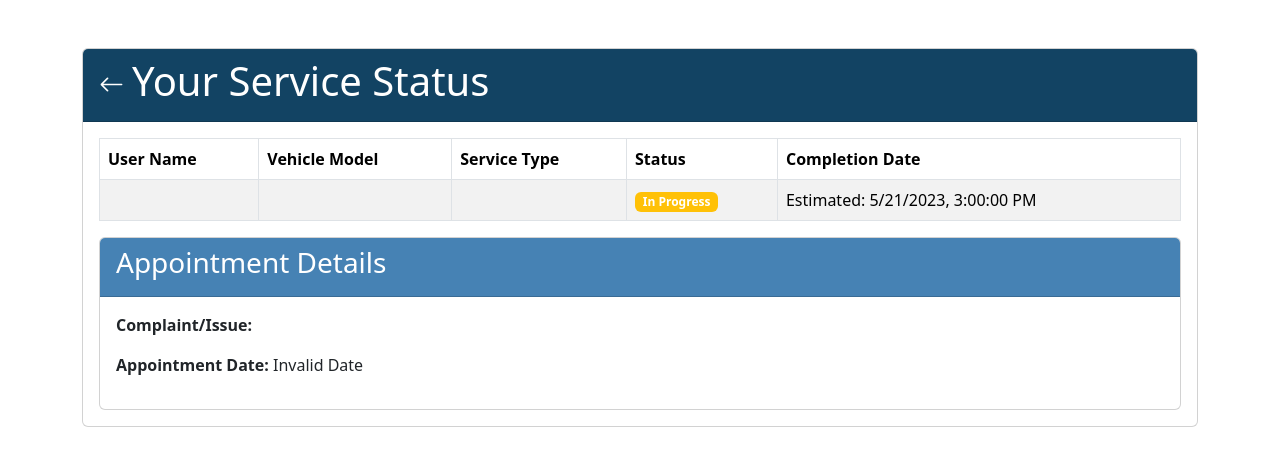
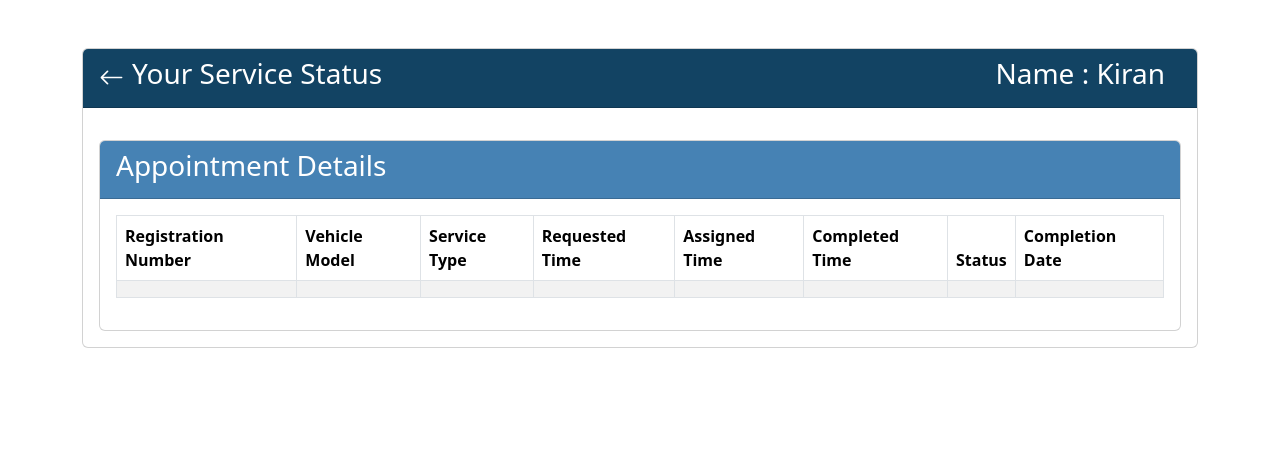
Before and after one commit to Kishore2721/project_fe, a React (Vite) app: page /status in a window 1280 px wide. Shown: the top 466 px of the page. Built offline with nearby package versions, Linux system fonts and the light colour scheme.

Commit message:
page modified

```diff
--- a/src/components/UserCarDetails.jsx
+++ b/src/components/UserCarDetails.jsx
@@ -1,24 +1,24 @@
-import React, { useState } from 'react';
-import { Card, Form, Button, Row, Col, CardHeader } from 'react-bootstrap';
-import { useNavigate } from 'react-router-dom';
-import './UserCarDetails.css'
+import React, { useState } from "react";
+import { Card, Form, Button, Row, Col, CardHeader } from "react-bootstrap";
+import { useNavigate } from "react-router-dom";
+import "./UserCarDetails.css";
 
 const UserCarDetails = () => {
   const navigate = useNavigate();
   const [formData, setFormData] = useState({
-    username: '',
-    vehicleModel: '',
-    serviceType: 'General',
-    complaint: '',
-    appointmentDate: '',
-    specialNotes: ''
+    username: "",
+    vehicleModel: "",
+    serviceType: "General",
+    complaint: "",
+    appointmentDate: "",
+    specialNotes: "",
   });
 
   const handleChange = (e) => {
     const { name, value } = e.target;
-    setFormData(prev => ({
+    setFormData((prev) => ({
       ...prev,
-      [name]: value
+      [name]: value,
     }));
   };
 
@@ -26,26 +26,29 @@ const UserCarDetails = () => {
     e.preventDefault();
     // Here you would typically send the data to an API
     console.log(formData);
-    navigate('/status', { state: formData });
+    navigate("/status", { state: formData });
   };
 
   return (
     <div className="container w-50 mt-5">
       <Card>
-            <CardHeader className='d-flex align-items-center bg-color'>
-              <i className='bi bi-arrow-left me-2 icon'></i>
+        <CardHeader className="d-flex align-items-center bg-color">
+          <i className="bi bi-arrow-left me-2 icon"></i>
           <h1 className="text-center ">Book Your Service Appointment</h1>
-
         </CardHeader>
         <Card.Body>
-
           <Form onSubmit={handleSubmit}>
-
             <Col md={12}>
               <Form.Group className="mb-3">
                 <Form.Label>Username</Form.Label>
                 <Form.Control
-                        type="text"name="username" value={formData.username} onChange={handleChange} required placeholder="Enter your Username" />
+                  type="text"
+                  name="username"
+                  value={formData.username}
+                  onChange={handleChange}
+                  required
+                  placeholder="Enter your Username"
+                />
               </Form.Group>
             </Col>
             <Row>
@@ -53,14 +56,24 @@ const UserCarDetails = () => {
                 <Form.Group className="mb-3">
                   <Form.Label>Vehicle Model / Number</Form.Label>
                   <Form.Control
-                      type="text" name="vehicleModel" value={formData.vehicleModel} onChange={handleChange} required placeholder='Enter vehicle Model'/>
+                    type="text"
+                    name="vehicleModel"
+                    value={formData.vehicleModel}
+                    onChange={handleChange}
+                    required
+                    placeholder="Enter vehicle Model"
+                  />
                 </Form.Group>
               </Col>
 
               <Col md={6}>
                 <Form.Group className="mb-3">
                   <Form.Label>Service Type</Form.Label>
-                      <Form.Select name="serviceType" value={formData.serviceType}onChange={handleChange}>
+                  <Form.Select
+                    name="serviceType"
+                    value={formData.serviceType}
+                    onChange={handleChange}
+                  >
                     <option value="General">General</option>
                     <option value="Oil Change">Oil Change</option>
                     <option value="Tire Rotation">Tire Rotation</option>
@@ -75,12 +88,19 @@ const UserCarDetails = () => {
               <Col md={6}>
                 <Form.Group className="mb-3">
                   <Form.Label>Complaint / Issues</Form.Label>
-                      <Form.Select name="complaint" value={formData.complaint} onChange={handleChange} required >
+                  <Form.Select
+                    name="complaint"
+                    value={formData.complaint}
+                    onChange={handleChange}
+                    required
+                  >
                     <option value="">Select an issue</option>
                     <option value="Engine Noise">Engine Noise</option>
                     <option value="Brake Problems">Brake Problems</option>
                     <option value="Electrical Issues">Electrical Issues</option>
-                        <option value="Suspension Problems">Suspension Problems</option>
+                    <option value="Suspension Problems">
+                      Suspension Problems
+                    </option>
                     <option value="Other">Other</option>
                   </Form.Select>
                 </Form.Group>
@@ -90,28 +110,42 @@ const UserCarDetails = () => {
                 <Form.Group className="mb-3">
                   <Form.Label>Appointment Date</Form.Label>
                   <Form.Control
-                        type="date" name="appointmentDate" value={formData.appointmentDate} onChange={handleChange} required />
+                    type="date"
+                    name="appointmentDate"
+                    value={formData.appointmentDate}
+                    onChange={handleChange}
+                    required
+                  />
                 </Form.Group>
               </Col>
             </Row>
 
-                <div className="d-grid gap-2">
-                  <Button variant="primary" type="submit" size="lg">
+            <div className="d-flex justify-content-center mt-3">
+              <Button
+                variant="primary"
+                type="submit"
+                size="md"
+                className="w-50"
+              >
                 Book Appointment
               </Button>
             </div>
 
-                <div className="mt-3  d-flex align-items-center justify-content-center fw-medium">
+            <div className="mt-3 mb-0 d-flex align-items-center justify-content-center fw-medium">
               <p className="me-2 fw-50">Already filled the form?</p>
-                   <p> <a className='text-decoration-none'
-                    onClick={() => navigate('/status')}
+              <p>
+                {" "}
+                <a
+                  className="text-decoration-none"
+                  onClick={() => navigate("/status")}
                 >
                   Check Service Status
-                  </a></p>
-
+                </a>
+              </p>
             </div>
           </Form>
         </Card.Body>
+        <Card.Footer className="bg-color"></Card.Footer>
       </Card>
     </div>
   );
--- a/src/components/UserStatus.jsx
+++ b/src/components/UserStatus.jsx
@@ -1,72 +1,67 @@
-import React from 'react';
-import { Card, Table, Button, Badge, CardHeader } from 'react-bootstrap';
-import { useLocation, useNavigate } from 'react-router-dom';
-import './UserStatus.css'
+import React from "react";
+import { Card, Table, Button, Badge, CardHeader } from "react-bootstrap";
+import { useLocation, useNavigate } from "react-router-dom";
+import "./UserStatus.css";
 
 const UserStatus = () => {
   const navigate = useNavigate();
   const location = useLocation();
-  const appointmentData = location.state || {
-
-  };
+  const appointmentData = location.state || {};
 
   // Mock status data
   const statusData = {
     isCompleted: false,
-    completionDate: '2023-05-21T15:00'
+    completionDate: "2023-05-21T15:00",
   };
 
   return (
     <div className="container mt-5">
       <div className="row justify-content-center">
         <div className="col-md-20">
-
           <Card>
-            <CardHeader className="d-flex align-items-center  bg-color">
-               <i className="bi bi-arrow-left me-2 icon" onClick={() => navigate('/')}></i>
-              <h1>Your Service Status</h1>
+            <CardHeader className="d-flex align-items-center justify-content-between bg-color">
+              <div className="d-flex align-items-center">
+                <i
+                  className="bi bi-arrow-left me-2 icon"
+                  onClick={() => navigate("/")}
+                ></i>
+                <h3>Your Service Status</h3>
+              </div>
+              <h3 className="me-3">Name : Kiran</h3>
             </CardHeader>
-            <Card.Body >
-
-
+            <Card.Body>
+              <div className="mt-3">
+                <Card>
+                  <Card.Header className="card2-bg-color">
+                    <h3>Appointment Details</h3>
+                  </Card.Header>
+                  <Card.Body>
                     <Table striped bordered hover responsive>
                       <thead>
                         <tr>
-                    <th>User Name</th>
+                          <th>Registration Number</th>
                           <th>Vehicle Model</th>
                           <th>Service Type</th>
+                          <th>Requested Time</th>
+                          <th>Assigned Time</th>
+                          <th>Completed Time</th>
                           <th>Status</th>
                           <th>Completion Date</th>
                         </tr>
                       </thead>
                       <tbody>
                         <tr>
-                    <td>{appointmentData.username}</td>
-                    <td>{appointmentData.vehicleModel}</td>
-                    <td>{appointmentData.serviceType}</td>
-                    <td>
-                      {statusData.isCompleted ? (
-                        <Badge bg="success">Completed</Badge>
-                      ) : (
-                        <Badge bg="warning">In Progress</Badge>
-                      )}
-                    </td>
-                    <td>
-                      {statusData.isCompleted
-                        ? new Date(statusData.completionDate).toLocaleString()
-                        : 'Estimated: ' + new Date(statusData.completionDate).toLocaleString()}
-                    </td>
+                          <td></td>
+                          <td></td>
+                          <td></td>
+                          <td></td>
+                          <td></td>
+                          <td></td>
+                          <td></td>
+                          <td></td>
                         </tr>
                       </tbody>
                     </Table>
-
-              <div className="mt-8">
-                <Card>
-                  <Card.Header className='card2-bg-color'>
-                    <h3>Appointment Details</h3></Card.Header>
-                  <Card.Body>
-                    <p><strong>Complaint/Issue:</strong> {appointmentData.complaint}</p>
-                    <p><strong>Appointment Date:</strong> {new Date(appointmentData.appointmentDate).toLocaleString()}</p>
                   </Card.Body>
                 </Card>
               </div>
```
Lines whose indentation alone changed are shown as unchanged.
